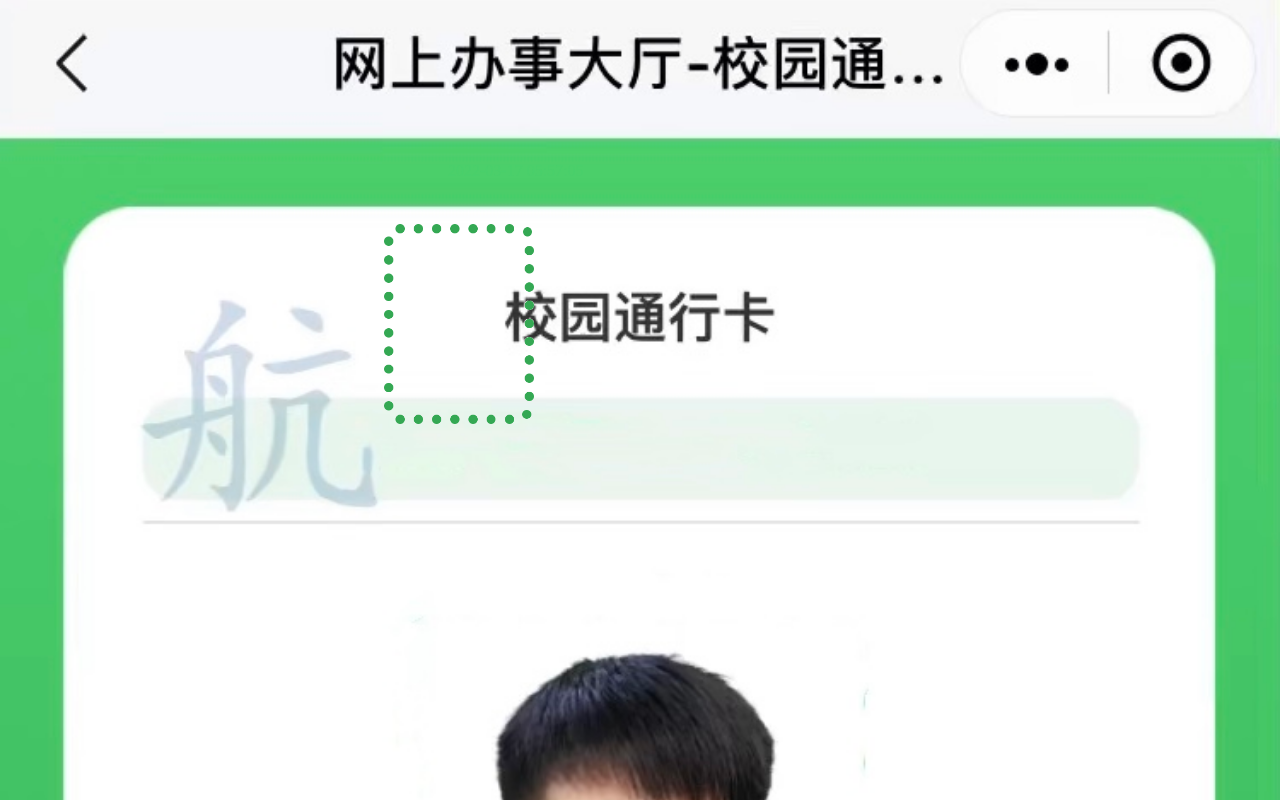
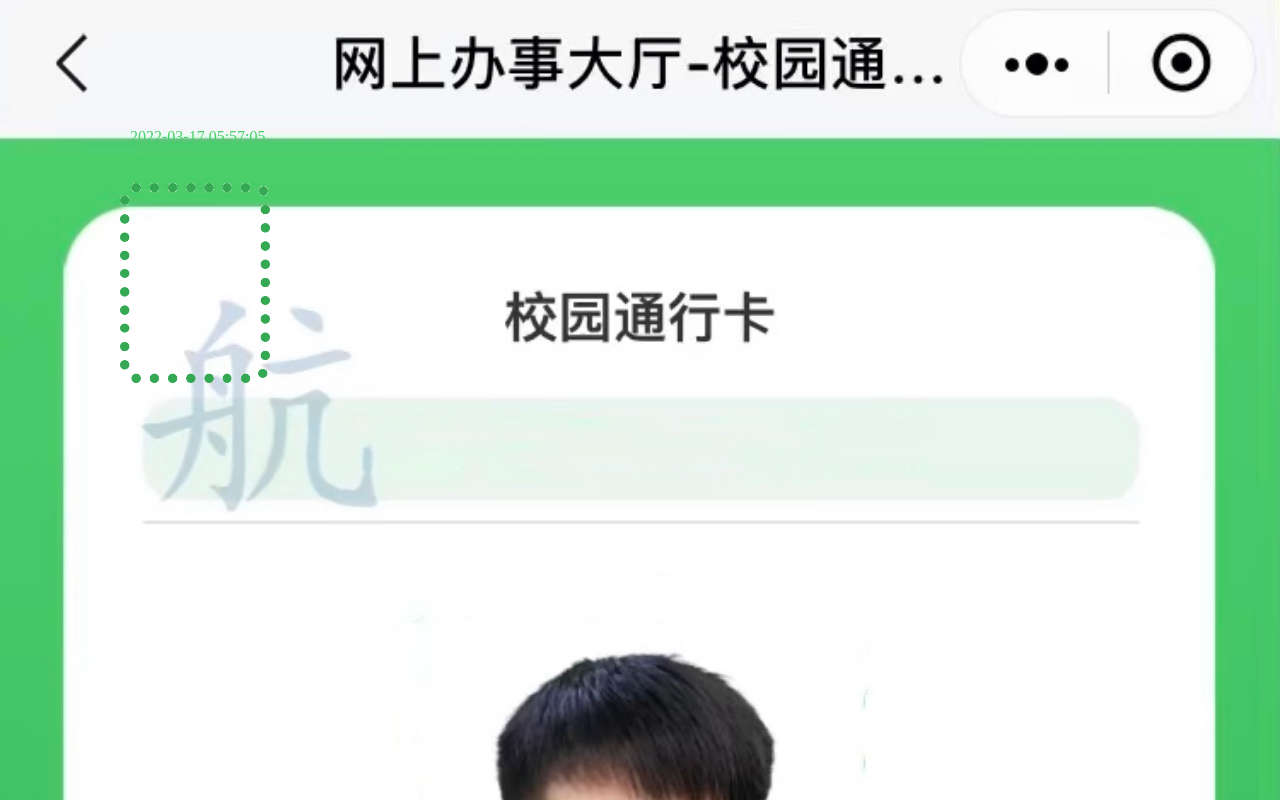
Before and after one commit to IdealDestructor/Noword, a plain HTML site: page index2.html in a window 1280 px wide. Drawn offline with Linux system fonts and the light colour scheme.

Commit message:
Update index2.html

```diff
--- a/index2.html
+++ b/index2.html
@@ -1,7 +1,7 @@
 <html>
     <body  style="background-image: url(./2.png);background-size:755px 1334px;background-repeat:no-repeat;background-size: cover;">
-    <div id="times" style="color:#49CF6B;position:absolute;top:20.3%;left:35%;font: -apple-system-body;"></div>
-    <div style="position:absolute;top:28%;left:30%;"><img style="width:150px;height:auto" src="./green_bg.gif"></div>
+    <div id="times" style="color:#49CF6B;position:absolute;top:128px;left:130px;font: -apple-system-body;"></div>
+    <div style="position:absolute;top:183px;left:120px;"><img style="width:150px;height:auto" src="./green_bg.gif"></div>
     </body>
 </html>
 <script type="text/javascript">
```
